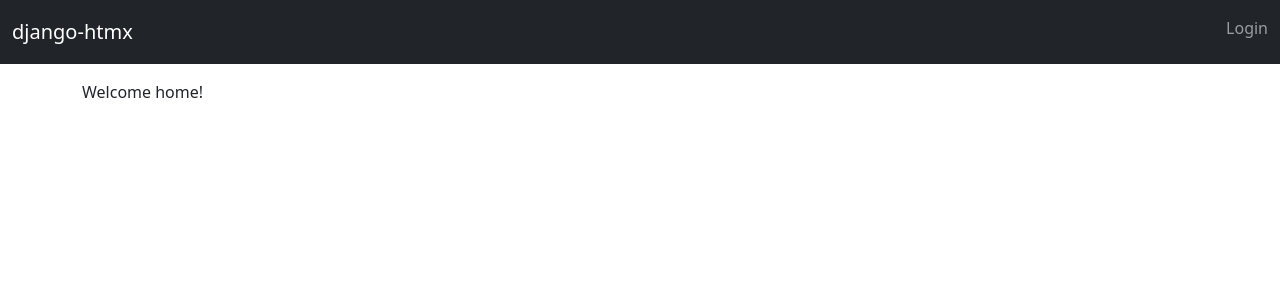
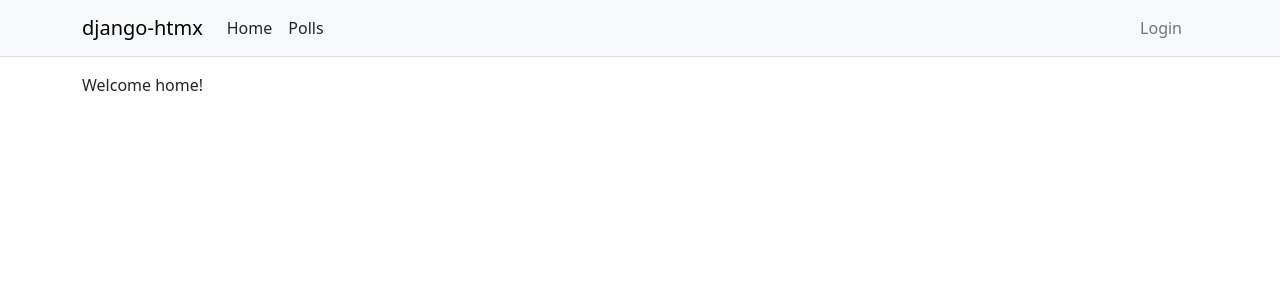
Before and after one commit to amstilp/django-htmx, a Django app: page / in a window 1280 px wide. Shown: the top 300 px of the page. Run offline with Django 4.2, Linux system fonts and the light colour scheme; some libraries are stand-ins or nearby versions.

Commit message:
Modify navbar and add link to polls

```diff
--- a/django_htmx/templates/base.html
+++ b/django_htmx/templates/base.html
@@ -10,28 +10,28 @@
 
 <body>
 
-  <div class="container-fluid p-0">
 
-    {# Navbar #}
-    <nav class="navbar navbar-dark bg-dark mb-3">
-        <div class="container-fluid">
+  <nav class="navbar py-2 bg-light border-bottom mb-3">
+    <div class="container d-flex flex-wrap">
       <span class="navbar-brand mb-0 h1">django-htmx</span>
-
-          <!-- Login links -->
-          <ul class="navbar-nav  mb-2 ms-md-auto">
+      <ul class="nav me-auto">
+        <li class="nav-item"><a href="{% url 'index' %}" class="nav-link link-dark px-2 active" aria-current="page">Home</a></li>
+        <li class="nav-item"><a href="{% url 'polls:list' %}" class="nav-link link-dark px-2 active" aria-current="page">Polls</a></li>
+      </ul>
+      <ul class="nav">
         {% if request.user.is_authenticated %}
         {# show logout #}
         <li class="nav-item">
-                <a class="nav-link" href="{% url 'logout' %}"><span class="fa-solid fa-right-from-bracket"></span> Logout {{ user.username }}</a>
+          <a class="nav-link link-secondary" href="{% url 'logout' %}"> Logout {{ user.username }}</a>
         </li>
       {% else %}
         {# show login #}
         <li class="nav-item">
-                <a class="nav-link" href="{% url 'login' %}"><span class="fa-solid fa-right-to-bracket"></span> Login</a>
+          <a class="nav-link link-secondary" href="{% url 'login' %}"> Login</a>
         </li>
       {% endif %}
+
       </ul>
-
     </div>
   </nav>
 
```
Lines whose indentation alone changed are shown as unchanged.
